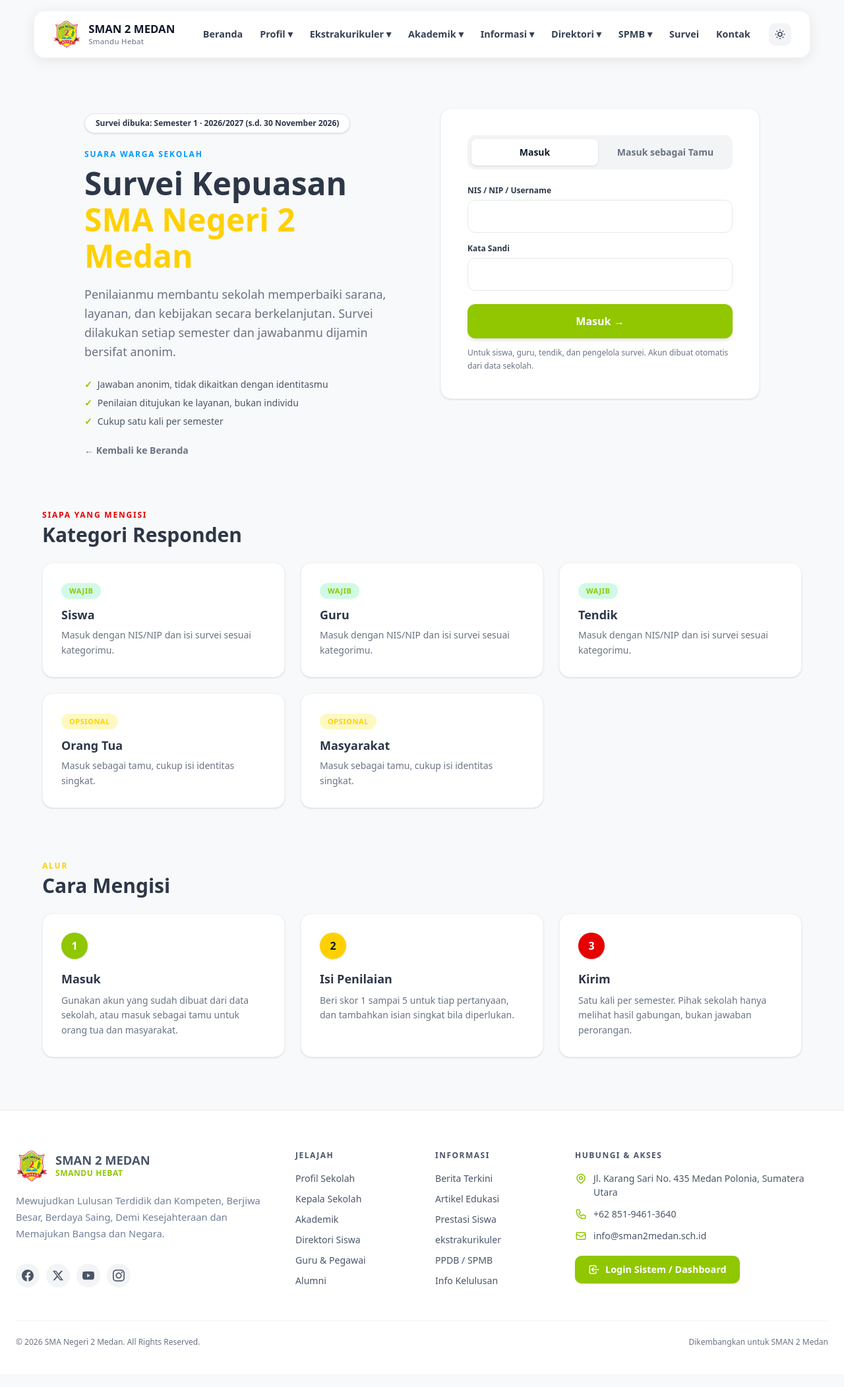
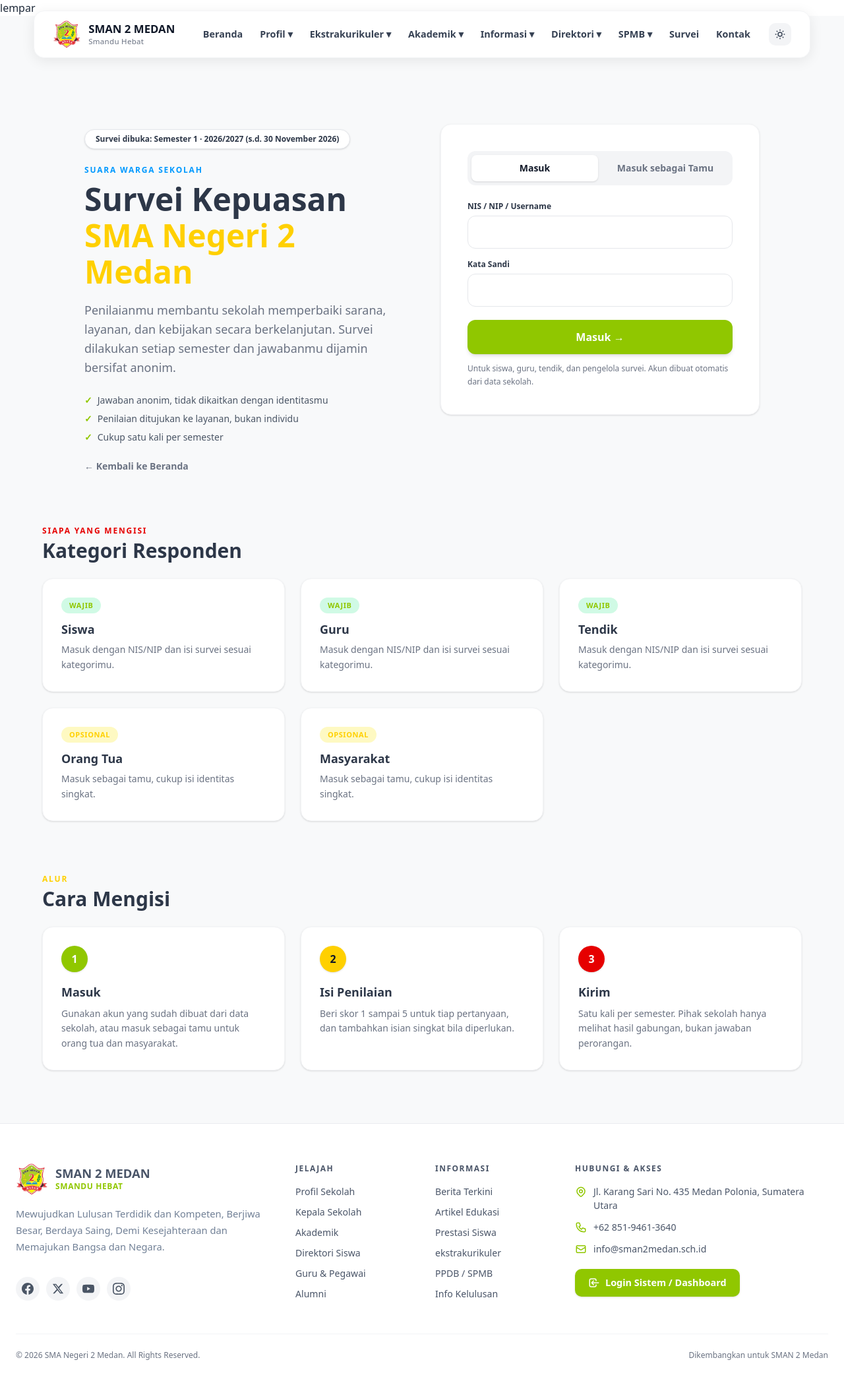
Before and after one commit to keja244/msbd_project, a Laravel app: page /survei in a window 1280 px wide. Shown: the whole page at 66% size. Before the commit the page ends 2042 px from the top, so only its background shows below. Run offline with Laravel 12, Linux system fonts and the light colour scheme; style sheets or scripts are compiled from the project's sources; parts of the project's set-up code (start-up, migrations or seed data) failed here and were passed over; some web fonts are replaced.

Commit message:
Pesan commit Anda

```diff
--- a/resources/views/survei/welcome.blade.php
+++ b/resources/views/survei/welcome.blade.php
@@ -212,3 +212,5 @@
 </script>
 
 @endsection
+
+lempar
```
